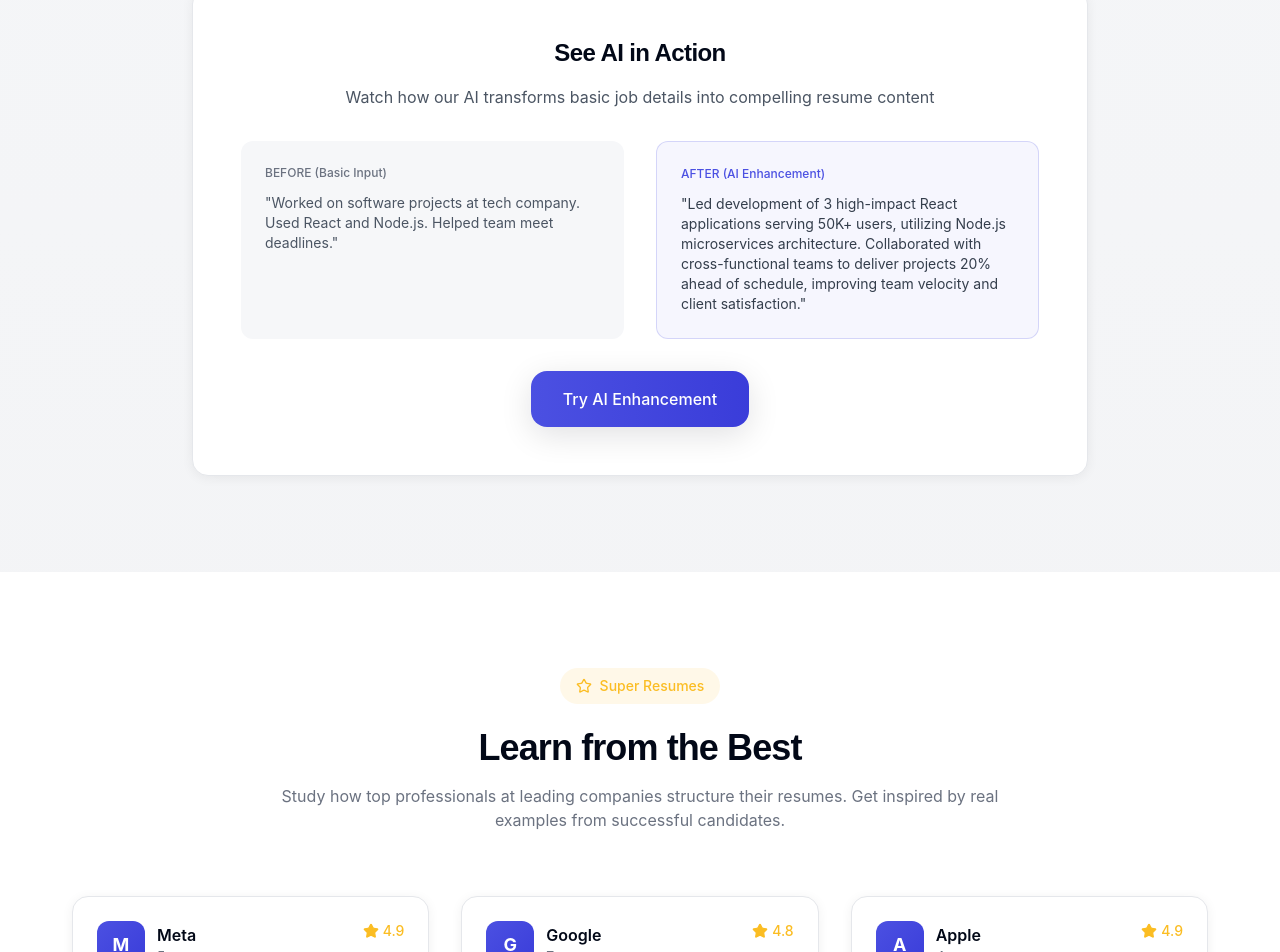
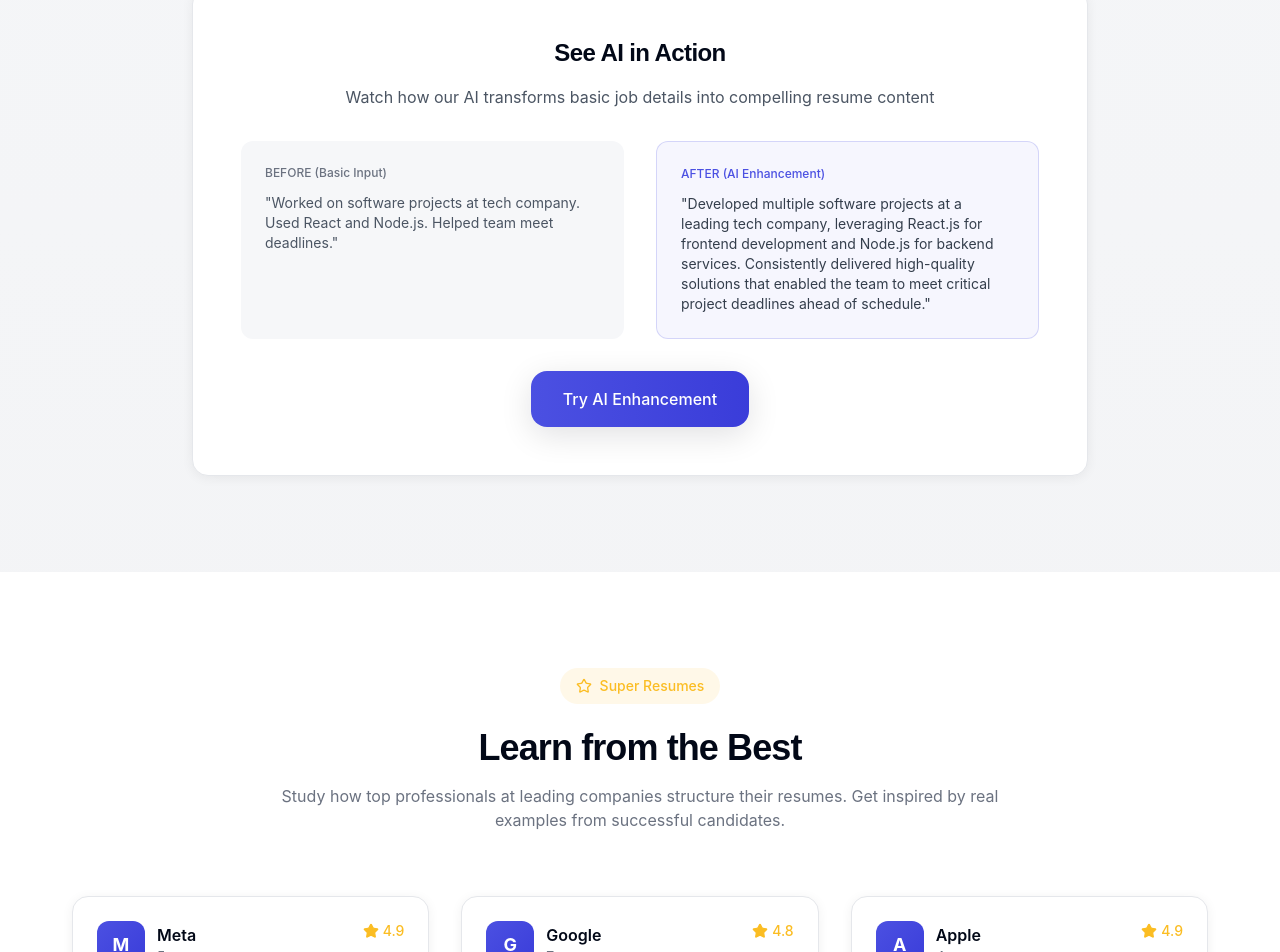
Before and after one commit to jayanthbabu3/vision-profile, a React (Vite) app: page / in a window 1280 px wide. Shown: the part 4458-5410 px from the top of the page. Built offline with nearby package versions, Linux system fonts and the light colour scheme; the HTML template or start-up script is replaced by a standard one.

Commit message:
Fix AI enhancement text

```diff
--- a/src/components/home/AIFeatures.tsx
+++ b/src/components/home/AIFeatures.tsx
@@ -102,7 +102,7 @@ const AIFeatures = () => {
               <div className="bg-primary/5 p-6 rounded-xl border border-primary/20">
                 <div className="text-xs font-medium text-primary mb-3">AFTER (AI Enhancement)</div>
                 <div className="text-sm text-slate-700">
-                  "Led development of 3 high-impact React applications serving 50K+ users, utilizing Node.js microservices architecture. Collaborated with cross-functional teams to deliver projects 20% ahead of schedule, improving team velocity and client satisfaction."
+                  "Developed multiple software projects at a leading tech company, leveraging React.js for frontend development and Node.js for backend services. Consistently delivered high-quality solutions that enabled the team to meet critical project deadlines ahead of schedule."
                 </div>
               </div>
             </div>
```
